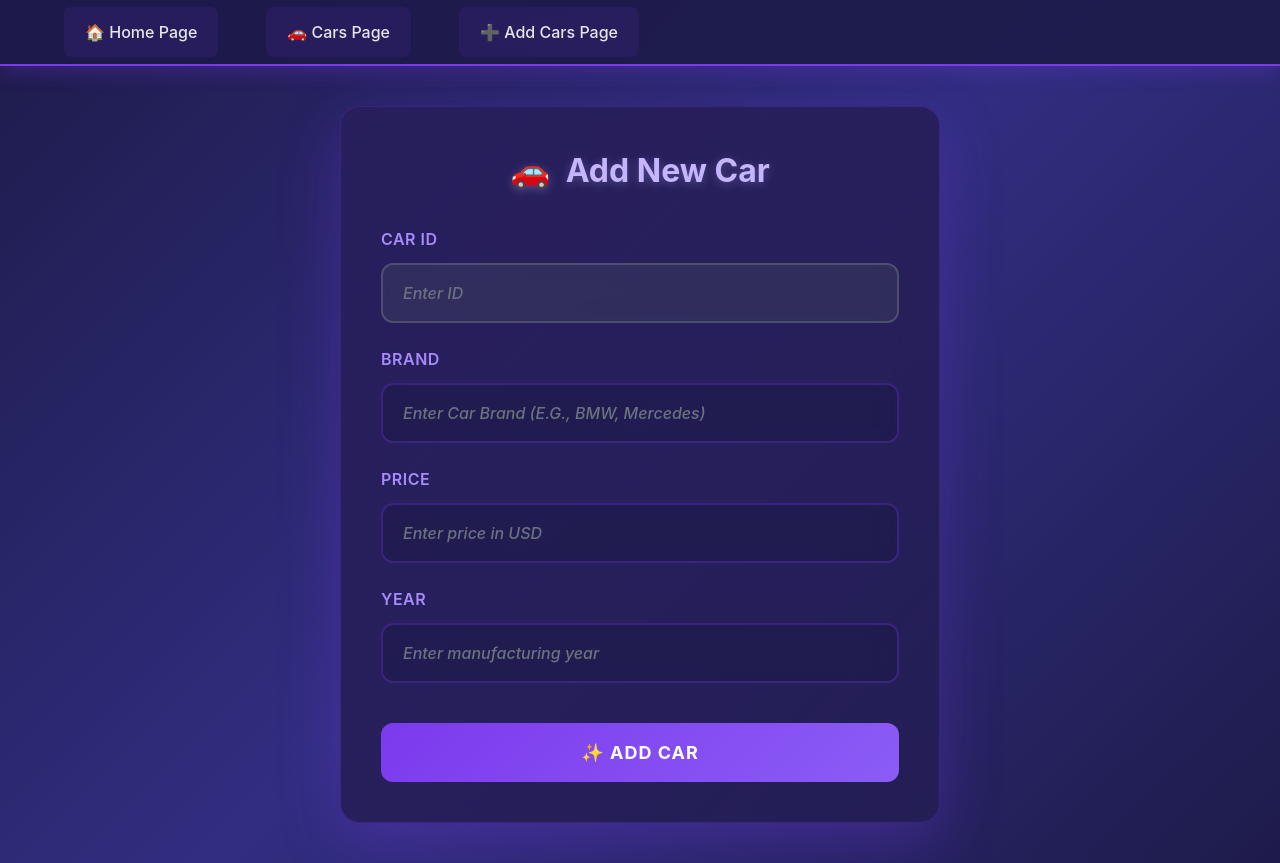
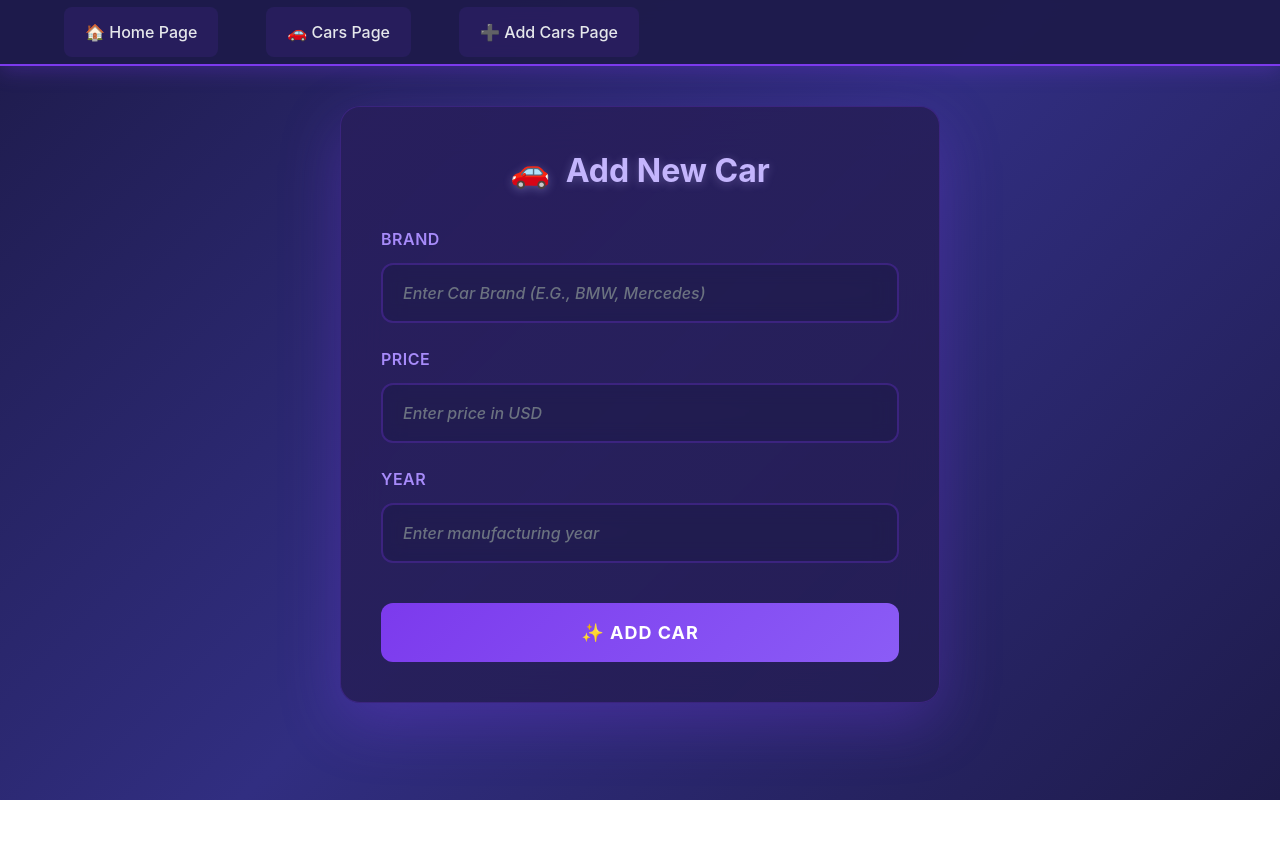
Before and after one commit to VladiSH31/okten-react-modules, a React (Vite) app: page /cars/create in a window 1280 px wide. After the commit the page ends 800 px from the top, so only its background shows below. Built offline with nearby package versions, Linux system fonts and the light colour scheme.

Commit message:
Home Work 5. #UYuu2f1 Task 3
2. Add saveCar service
3. Add saveCar in customHandler

```diff
--- a/src/components/form-component/FormComponent.tsx
+++ b/src/components/form-component/FormComponent.tsx
@@ -1,5 +1,6 @@
 import './FormComponent.css'
 import {useForm} from "react-hook-form";
+import {saveCars} from "../../services/cars.service.ts";
 
 interface IFormProps {
     id: number;
@@ -13,17 +14,17 @@ const FormComponent = () => {
 
 
     const customHandler = (formDataValue: IFormProps) => {
-        console.log(formDataValue);
+        saveCars(formDataValue).then(value => console.log(value))
     };
 
     return (
         <div className="form-container"><h2 className="form-title">Add New Car</h2>
             <form className="car-form" onSubmit={handleSubmit(customHandler)}>
-                <div className="form-group"><label className="form-label">Car ID</label> <input className="form-input"
-                                                                                                type="number"
-                                                                                                placeholder="Enter ID"
-                                                                                                {...register('id')}          />
-                </div>
+                {/*<div className="form-group"><label className="form-label">Car ID</label> <input className="form-input"*/}
+                {/*                                                                                type="number"*/}
+                {/*                                                                                placeholder="Enter ID"*/}
+                {/*                                                                                {...register('id')}          />*/}
+                {/*</div>*/}
                 <div className="form-group"><label className="form-label">Brand</label> <input className="form-input"
                                                                                                type="text"
                                                                                                placeholder="Enter car brand (e.g., BMW, Mercedes)"
--- a/src/services/cars.service.ts
+++ b/src/services/cars.service.ts
@@ -10,3 +10,7 @@ export const getAllCars = async ():Promise<ICars[]> => {
     const response = await axiosInstance.get('/cars');
     return response.data;
 }
+
+export const saveCars = async (car: ICars):Promise<ICars> => {
+    return await axiosInstance.post('/cars', car)
+}
```
